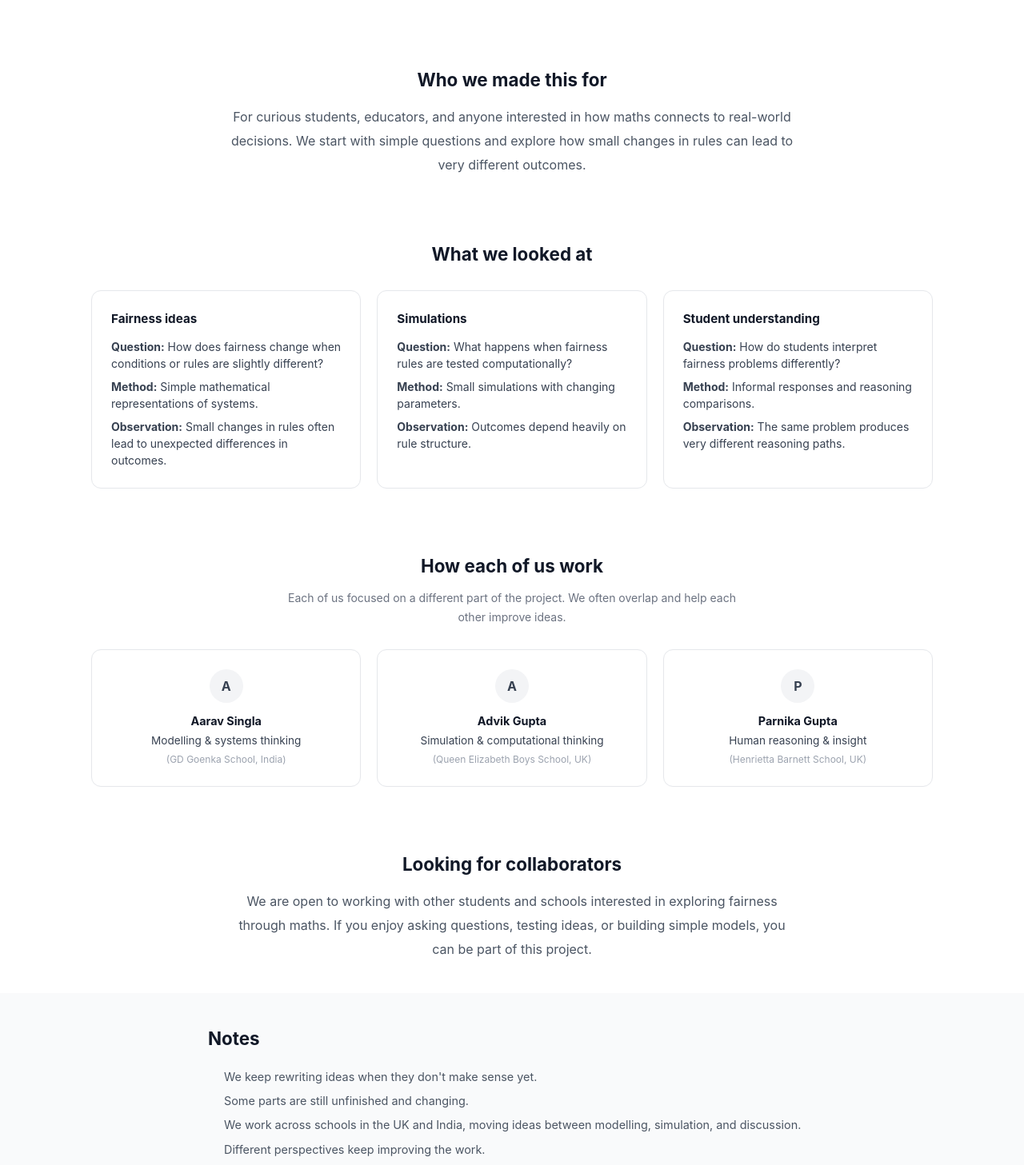
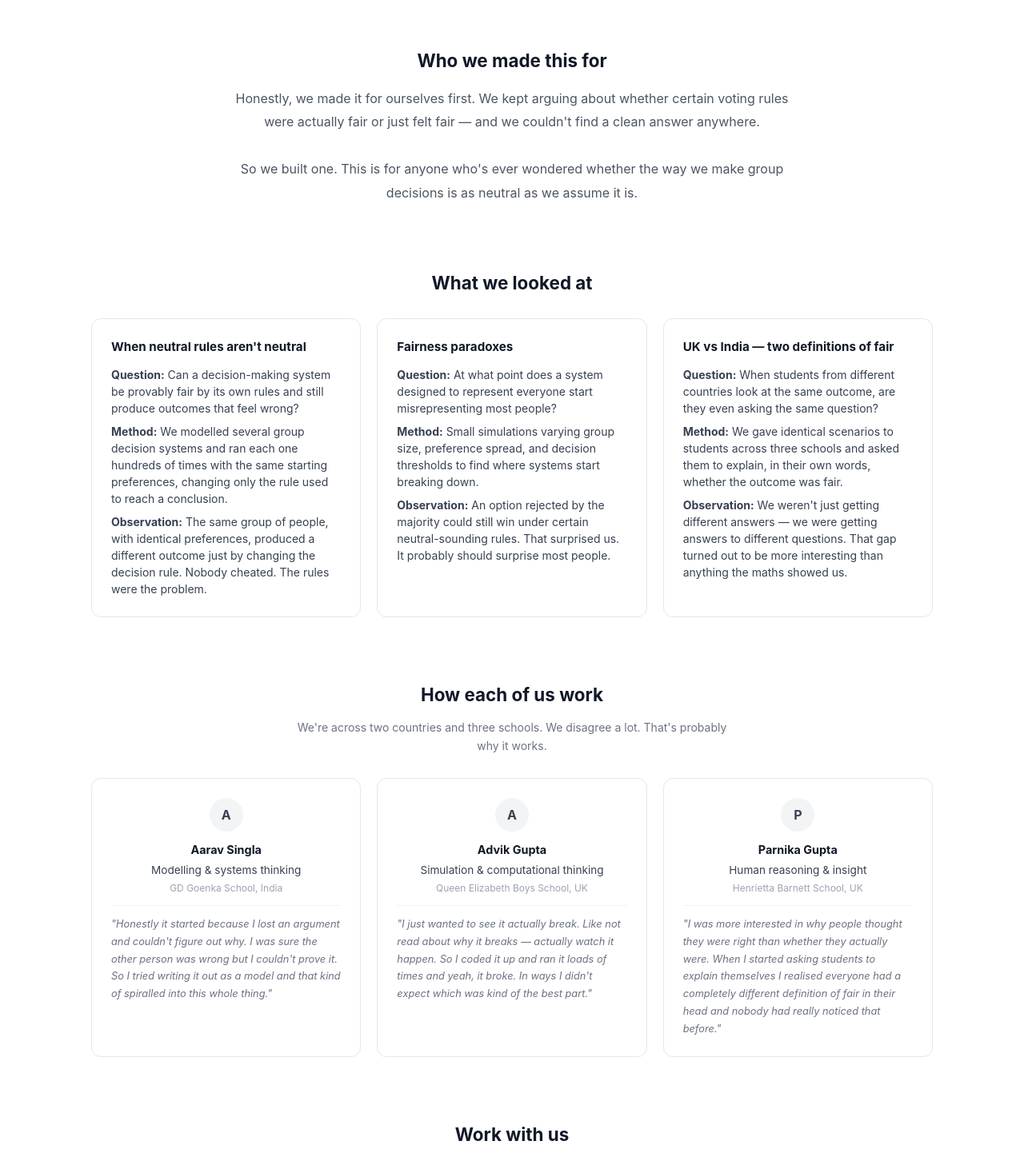
Before and after one commit to AdvikGupta2010/maths-for-fairness, a Next.js app: page / in a window 1280 px wide. Shown: the part 680-2137 px from the top of the page at 80% size. Built offline with nearby package versions, Linux system fonts and the light colour scheme.

Commit message:
updated notes and personal statement

```diff
--- a/app/page.tsx
+++ b/app/page.tsx
@@ -104,7 +104,7 @@ export default function MathsForFairness() {
   const navLinks = [
     { href: "#mission", label: "Mission" },
     { href: "#metrics", label: "Metrics" },
-    { href: "#about", label: "Audience" },
+    { href: "#about", label: "About" },
     { href: "#research", label: "Research" },
     { href: "#team", label: "Team" },
     { href: "#collaborate", label: "Collaborate" }
@@ -231,17 +231,17 @@ export default function MathsForFairness() {
             Mission
           </p>
           <p id="mission" style={{ fontSize: "clamp(1rem, 2vw, 1.1rem)", color: "#4b5563", maxWidth: "680px", margin: "0 auto", lineHeight: 1.8 }}>
-            We explore how mathematical thinking can be used to study fairness and bias in real systems — building simple models, testing them through simulations, and comparing how different students reason about the same problems.
+            We started with a simple question: can a system be mathematically fair and still produce outcomes that feel deeply wrong? Turns out the answer is yes — and once you see it, you can't unsee it. That's what this project is about.
           </p>
           <p style={{ fontSize: "0.875rem", color: "#6b7280", maxWidth: "520px", margin: "1.5rem auto 0", lineHeight: 1.7 }}>
-            This page is still evolving as we test ideas, run experiments, and learn from them.
+            This is an ongoing project. Last updated May 2026.
           </p>
         </header>
 
         {/* STATS — with repeating count-up animation */}
         <section id="metrics" style={{ padding: "0 1.5rem 3rem" }}>
           <div style={{ maxWidth: "1100px", margin: "0 auto" }}>
-            <h2 style={{ fontSize: "1.4rem", fontWeight: 700, marginBottom: "1.75rem", textAlign: "center" }}>What we measured</h2>
+            <h2 style={{ fontSize: "1.4rem", fontWeight: 700, marginBottom: "1.75rem", textAlign: "center" }}>What we are observing</h2>
             <div style={{ display: "grid", gridTemplateColumns: "repeat(auto-fit, minmax(150px, 1fr))", gap: "1rem" }}>
               {[
                 { value: displayStats.students, label: "students engaged" },
@@ -264,8 +264,9 @@ export default function MathsForFairness() {
         <section id="about" style={{ maxWidth: "760px", margin: "0 auto", padding: "2.5rem 1.5rem", textAlign: "center" }}>
           <h2 style={{ fontSize: "1.4rem", fontWeight: 700, marginBottom: "1rem" }}>Who we made this for</h2>
           <p style={{ color: "#4b5563", lineHeight: 1.85 }}>
-            For curious students, educators, and anyone interested in how maths connects to real-world decisions.
-            We start with simple questions and explore how small changes in rules can lead to very different outcomes.
+            Honestly, we made it for ourselves first. We kept arguing about whether certain voting rules were actually fair or just felt fair — and we couldn't find a clean answer anywhere.
+            <br /><br />
+            So we built one. This is for anyone who's ever wondered whether the way we make group decisions is as neutral as we assume it is.
           </p>
         </section>
 
@@ -274,9 +275,24 @@ export default function MathsForFairness() {
           <h2 style={{ fontSize: "1.4rem", fontWeight: 700, marginBottom: "1.75rem", textAlign: "center" }}>What we looked at</h2>
           <div style={{ display: "grid", gridTemplateColumns: "repeat(auto-fit, minmax(260px, 1fr))", gap: "1.25rem" }}>
             {[
-              { title: "Fairness ideas", q: "How does fairness change when conditions or rules are slightly different?", m: "Simple mathematical representations of systems.", o: "Small changes in rules often lead to unexpected differences in outcomes." },
-              { title: "Simulations", q: "What happens when fairness rules are tested computationally?", m: "Small simulations with changing parameters.", o: "Outcomes depend heavily on rule structure." },
-              { title: "Student understanding", q: "How do students interpret fairness problems differently?", m: "Informal responses and reasoning comparisons.", o: "The same problem produces very different reasoning paths." }
+              {
+                title: "When neutral rules aren't neutral",
+                q: "Can a decision-making system be provably fair by its own rules and still produce outcomes that feel wrong?",
+                m: "We modelled several group decision systems and ran each one hundreds of times with the same starting preferences, changing only the rule used to reach a conclusion.",
+                o: "The same group of people, with identical preferences, produced a different outcome just by changing the decision rule. Nobody cheated. The rules were the problem."
+              },
+              {
+                title: "Fairness paradoxes",
+                q: "At what point does a system designed to represent everyone start misrepresenting most people?",
+                m: "Small simulations varying group size, preference spread, and decision thresholds to find where systems start breaking down.",
+                o: "An option rejected by the majority could still win under certain neutral-sounding rules. That surprised us. It probably should surprise most people."
+              },
+              {
+                title: "UK vs India — two definitions of fair",
+                q: "When students from different countries look at the same outcome, are they even asking the same question?",
+                m: "We gave identical scenarios to students across three schools and asked them to explain, in their own words, whether the outcome was fair.",
+                o: "We weren't just getting different answers — we were getting answers to different questions. That gap turned out to be more interesting than anything the maths showed us."
+              }
             ].map(card => (
               <article key={card.title} className="card">
                 <h3 style={{ fontWeight: 700, marginBottom: "0.75rem", fontSize: "0.95rem" }}>{card.title}</h3>
@@ -292,13 +308,28 @@ export default function MathsForFairness() {
         <section id="team" style={{ maxWidth: "1100px", margin: "0 auto", padding: "2.5rem 1.5rem" }}>
           <h2 style={{ fontSize: "1.4rem", fontWeight: 700, marginBottom: "0.75rem", textAlign: "center" }}>How each of us work</h2>
           <p style={{ fontSize: "0.875rem", color: "#6b7280", textAlign: "center", maxWidth: "560px", margin: "0 auto 1.75rem", lineHeight: 1.7 }}>
-            Each of us focused on a different part of the project. We often overlap and help each other improve ideas.
+            We're across two countries and three schools. We disagree a lot. That's probably why it works.
           </p>
           <div style={{ display: "grid", gridTemplateColumns: "repeat(auto-fit, minmax(220px, 1fr))", gap: "1.25rem" }}>
             {[
-              { name: "Aarav Singla", role: "Modelling & systems thinking", school: "(GD Goenka School, India)" },
-              { name: "Advik Gupta", role: "Simulation & computational thinking", school: "(Queen Elizabeth Boys School, UK)" },
-              { name: "Parnika Gupta", role: "Human reasoning & insight", school: "(Henrietta Barnett School, UK)" }
+              {
+                name: "Aarav Singla",
+                role: "Modelling & systems thinking",
+                school: "GD Goenka School, India",
+                quote: "Honestly it started because I lost an argument and couldn't figure out why. I was sure the other person was wrong but I couldn't prove it. So I tried writing it out as a model and that kind of spiralled into this whole thing."
+              },
+              {
+                name: "Advik Gupta",
+                role: "Simulation & computational thinking",
+                school: "Queen Elizabeth Boys School, UK",
+                quote: "I just wanted to see it actually break. Like not read about why it breaks — actually watch it happen. So I coded it up and ran it loads of times and yeah, it broke. In ways I didn't expect which was kind of the best part."
+              },
+              {
+                name: "Parnika Gupta",
+                role: "Human reasoning & insight",
+                school: "Henrietta Barnett School, UK",
+                quote: "I was more interested in why people thought they were right than whether they actually were. When I started asking students to explain themselves I realised everyone had a completely different definition of fair in their head and nobody had really noticed that before."
+              }
             ].map(person => (
               <article key={person.name} className="card" style={{ textAlign: "center" }}>
                 <div style={{ width: "42px", height: "42px", borderRadius: "50%", backgroundColor: "#f3f4f6", margin: "0 auto 0.75rem", display: "flex", alignItems: "center", justifyContent: "center", fontSize: "1rem", fontWeight: 700, color: "#374151" }}>
@@ -306,7 +337,10 @@ export default function MathsForFairness() {
                 </div>
                 <h3 style={{ fontWeight: 700, marginBottom: "0.25rem", fontSize: "0.9rem" }}>{person.name}</h3>
                 <p style={{ fontSize: "0.85rem", color: "#374151", marginBottom: "0.25rem" }}>{person.role}</p>
-                <p style={{ fontSize: "0.75rem", color: "#9ca3af" }}>{person.school}</p>
+                <p style={{ fontSize: "0.75rem", color: "#9ca3af", marginBottom: "0.75rem" }}>{person.school}</p>
+                <p style={{ fontSize: "0.8rem", color: "#6b7280", lineHeight: 1.7, fontStyle: "italic", textAlign: "left", borderTop: "1px solid #f3f4f6", paddingTop: "0.75rem" }}>
+                  "{person.quote}"
+                </p>
               </article>
             ))}
           </div>
@@ -314,22 +348,23 @@ export default function MathsForFairness() {
 
         {/* COLLABORATE */}
         <section id="collaborate" style={{ maxWidth: "760px", margin: "0 auto", padding: "2.5rem 1.5rem", textAlign: "center" }}>
-          <h2 style={{ fontSize: "1.4rem", fontWeight: 700, marginBottom: "1rem" }}>Looking for collaborators</h2>
+          <h2 style={{ fontSize: "1.4rem", fontWeight: 700, marginBottom: "1rem" }}>Work with us</h2>
           <p style={{ color: "#4b5563", lineHeight: 1.85 }}>
-            We are open to working with other students and schools interested in exploring fairness through maths.
-            If you enjoy asking questions, testing ideas, or building simple models, you can be part of this project.
+            We want to run this with more schools — especially in countries with very different voting systems or political histories. If you're a student or teacher who wants to add your school's data to this project, we'd genuinely love that.
+            <br /><br />
+            The more perspectives we have, the more interesting the gaps become.
           </p>
         </section>
 
         {/* NOTES */}
         <section style={{ backgroundColor: "#f9fafb", padding: "2.5rem 1.5rem" }}>
           <div style={{ maxWidth: "760px", margin: "0 auto" }}>
-            <h2 style={{ fontSize: "1.4rem", fontWeight: 700, marginBottom: "1rem" }}>Notes</h2>
+            <h2 style={{ fontSize: "1.4rem", fontWeight: 700, marginBottom: "1rem" }}>Honest notes</h2>
             <ul style={{ color: "#4b5563", fontSize: "0.9rem", lineHeight: 2.1, paddingLeft: "1.25rem" }}>
-              <li>We keep rewriting ideas when they don't make sense yet.</li>
-              <li>Some parts are still unfinished and changing.</li>
-              <li>We work across schools in the UK and India, moving ideas between modelling, simulation, and discussion.</li>
-              <li>Different perspectives keep improving the work.</li>
+              <li>Our sample sizes are small. We know. We're working on it.</li>
+              <li>Simplified models are still models — and sometimes a simplified version of a problem is the only way to see what's actually going on.</li>
+              <li>We've rewritten the framing of this project three times because our thinking keeps changing as we go.</li>
+              <li>Aarav builds the models in India, Advik runs the simulations in the UK, Parnika talks to the students across the world. We share everything over calls and disagree a lot. That's probably why it works.</li>
             </ul>
           </div>
         </section>
```
